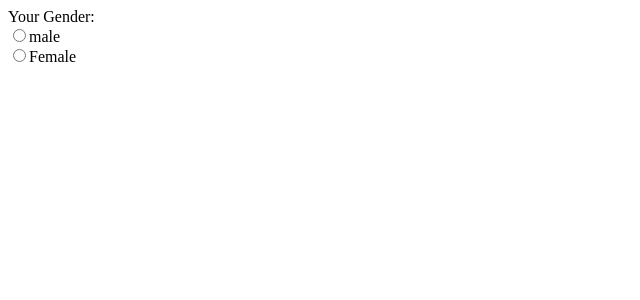
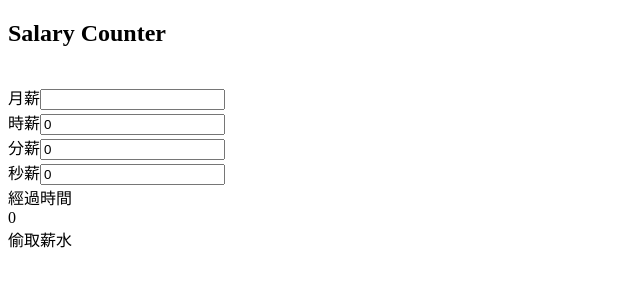
Before and after one commit to timchao0825/React.js-Training, a React (Create React App) app: page / in a window 1280 px wide. Shown: the top 300 px of the page, without its empty margins (0-640 px from the left). Built offline with nearby package versions, Linux system fonts and the light colour scheme.

Commit message:
Form example update

```diff
--- a/src/form/AppRadio.js
+++ b/src/form/AppRadio.js
@@ -4,7 +4,13 @@ class AppRadio extends Component {
   state = {
     gender:'',
   }
-  onChangeGender = function(elem){
+  // onChangeGender = function(elem){
+  //   console.log(elem.target.value);
+  //   this.setState({
+  //     gender:elem.target.value
+  //   })
+  // };
+  onChangeGender = (elem) => {
     console.log(elem.target.value);
     this.setState({
       gender:elem.target.value
@@ -14,12 +20,13 @@ class AppRadio extends Component {
     const {gender} = this.state;
     return (
       <div>
+        <h2>App Radio</h2><br/>
         Your Gender:
         <br />
         <input
           type="radio"
           value="male"
-        onChange={this.onChangeGender.bind(this)}
+          onChange={this.onChangeGender}
           checked={gender === 'male'}
         ></input>
         <label>male</label>
@@ -27,7 +34,7 @@ class AppRadio extends Component {
         <input
           type="radio"
           value="female"
-        onChange={this.onChangeGender.bind(this)}
+          onChange={this.onChangeGender}
           checked={gender === 'female'}
         ></input>
         <label>Female</label>
--- /dev/null
+++ b/src/form/AppSalaryCounter.js
@@ -0,0 +1,71 @@
+import React, { Component } from 'react';
+
+class AppSalaryCounter extends Component {
+  state = {
+    month: '',
+    startTime: 0,
+    // startTime: Date.now(),
+    currentTime: Date.now(),
+  }
+  // componentDidMount() {
+  //   setInterval(() => {
+  //     this.setState({
+  //       currentTime: Date.now(),
+  //     })
+  //   }, 100);
+  // }
+  onChangeMonth = (elem) => {
+    const inputVal = elem.target.value;
+    this.setState({
+      month: parseInt(inputVal, 10),
+    })
+
+    // if(inputVal === '' || inputVal === null){
+    //   console.log('input value empty')
+    // }else{
+    //   console.log('input value  not not empty')
+    //   setInterval(() => {
+    //     this.setState({
+    //       startTime: Date.now(),
+    //     })
+    //   }, 100);
+    // }
+  }
+  render() {
+    const { month, startTime, currentTime } = this.state;
+    // const time = (currentTime - startTime) / 1000;
+    return (
+      <div>
+        <h2>Salary Counter</h2>
+        <br />
+        <label htmlFor="">月薪</label>
+        <input
+          type="number"
+          value={month}
+          onChange={this.onChangeMonth}
+        />
+        <br />
+        <label>時薪</label>
+        <input type="number" value={month / 240} />
+        <br />
+        <label>分薪</label>
+        <input type="number" value={month / 240 / 60} />
+        <br />
+        <label>秒薪</label>
+        <input type="number" value={month / 240 / 60 / 60} />
+        <br />
+        <label>經過時間</label>
+        <div>
+          { startTime }
+          {/* {time.toFixed(1)} */}
+        </div>
+        <label>偷取薪水</label>
+        <div>
+          {/* {((time * month) / 240 / 60 / 60).toFixed(2)} */}
+        </div>
+      </div>
+    );
+  }
+}
+
+export default AppSalaryCounter;
```
Also changed, not shown: src/form/AppCheckbox.js (added, +50 -0 lines), src/form/AppImage.js (added, +36 -0 lines), src/form/AppSelect.js (+24 -8 lines), src/index.js (+5 -2 lines). Lines whose indentation alone changed are shown as unchanged.
